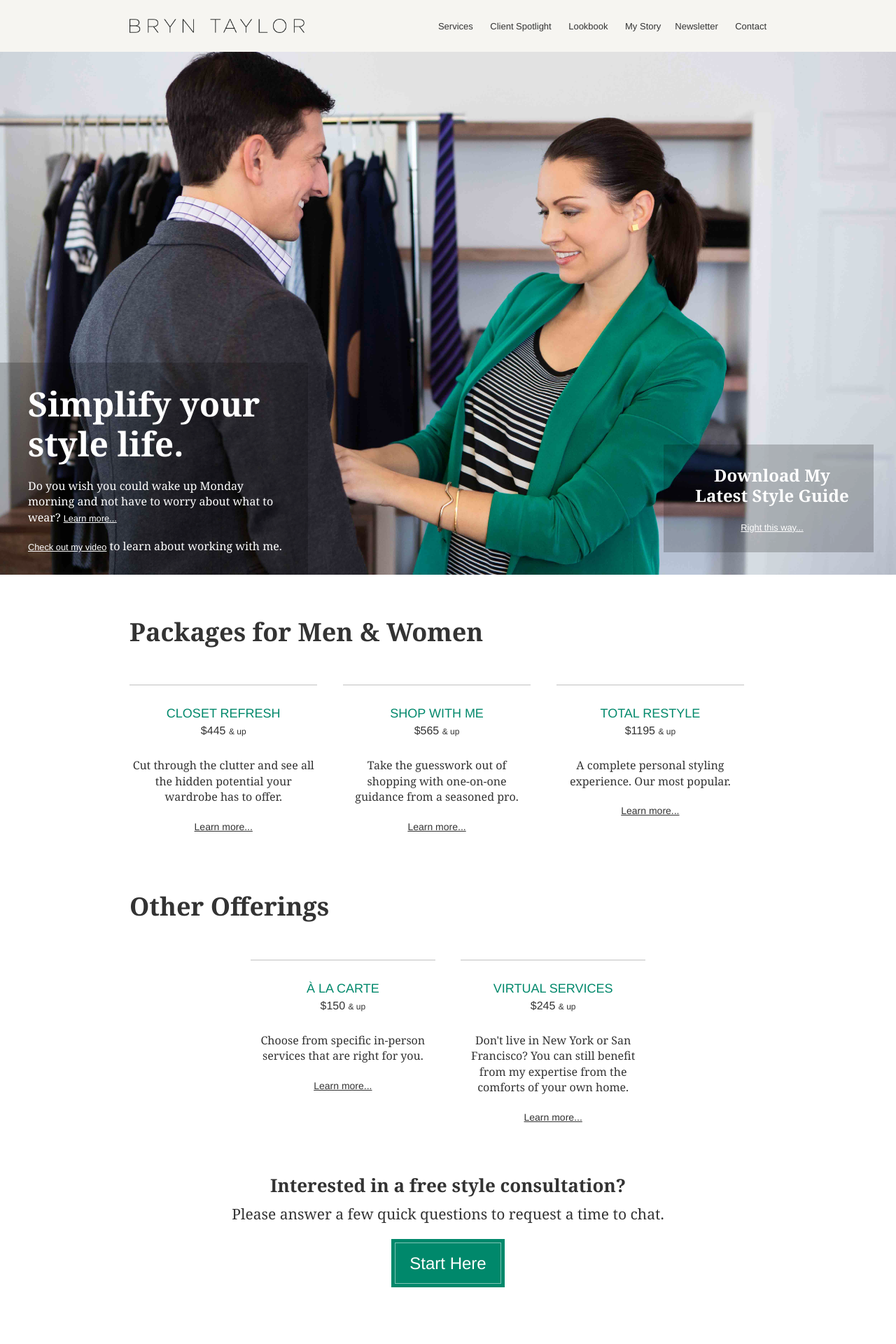
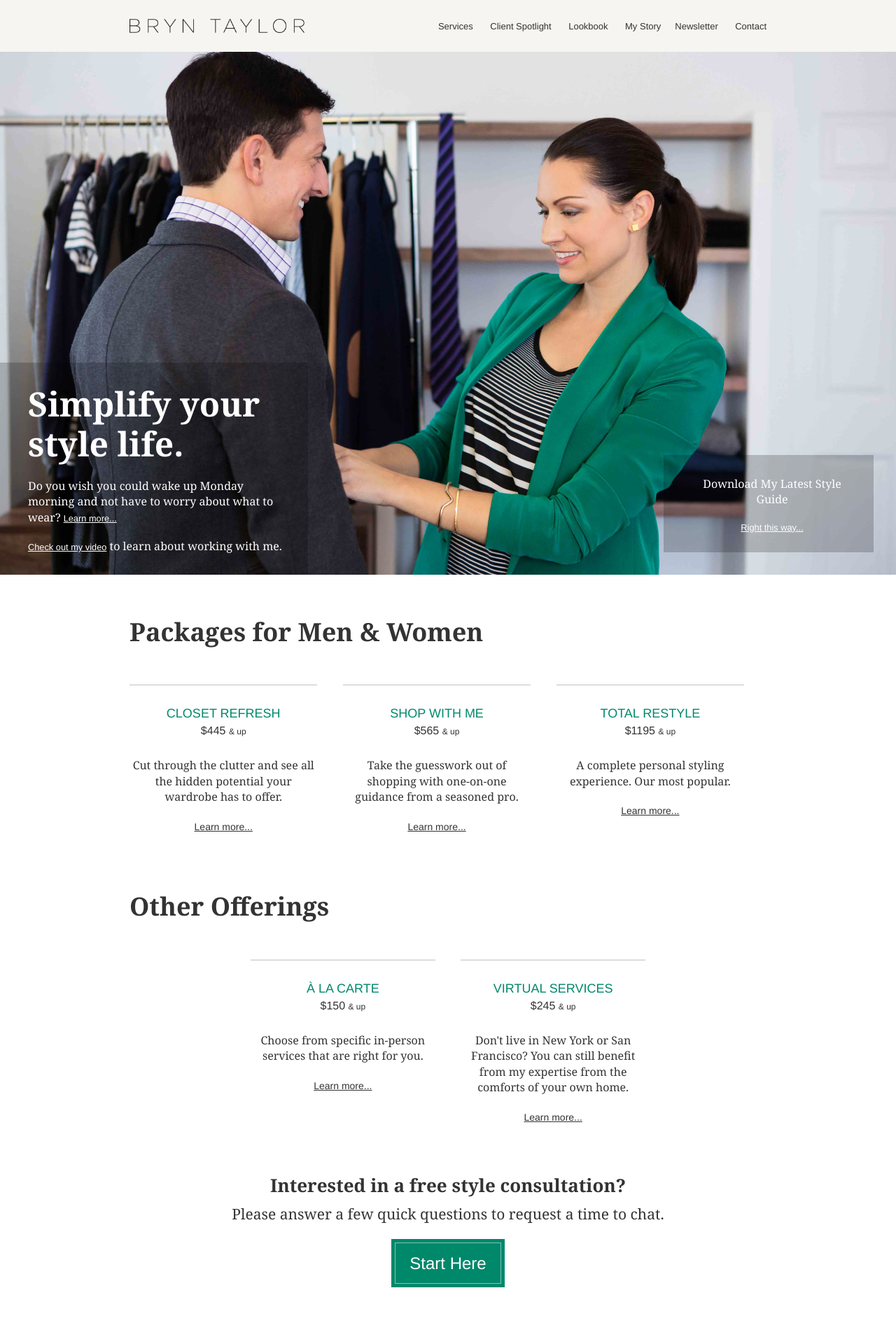
Before and after one commit to btaylor30/bryntaylor.com, a Jekyll site: the page built from index.html, in a window 1280 px wide. Shown: the top 1920 px of the page at 70% size. Built offline with Jekyll 4.4.1, drawn with Linux system fonts in a browser that asks for light colours; nearby versions of some CDN libraries; some web fonts are replaced; Markdown is read by kramdown in place of the engine named in the settings.

```diff
--- a/index.html
+++ b/index.html
@@ -14,8 +14,8 @@ published: true
     <p><a class="video-toggle" href="http://www.youtube.com/watch?v=w01uSblkppw">Check out my video</a> to learn about working with me.</p>
   </article>
   <aside class="book-callout">
-    <h1>Download My Latest
-      Style Guide</h1>
+    <p>Download My Latest
+      Style Guide</p>
     <p><a href="http://therestylist.us2.list-manage.com/subscribe?u=af94a82e99e0b5bdf5a7d7a1e&id=eea1162356" target="_blank">Right this way...</a></p>
   </aside>
 </section>
```
